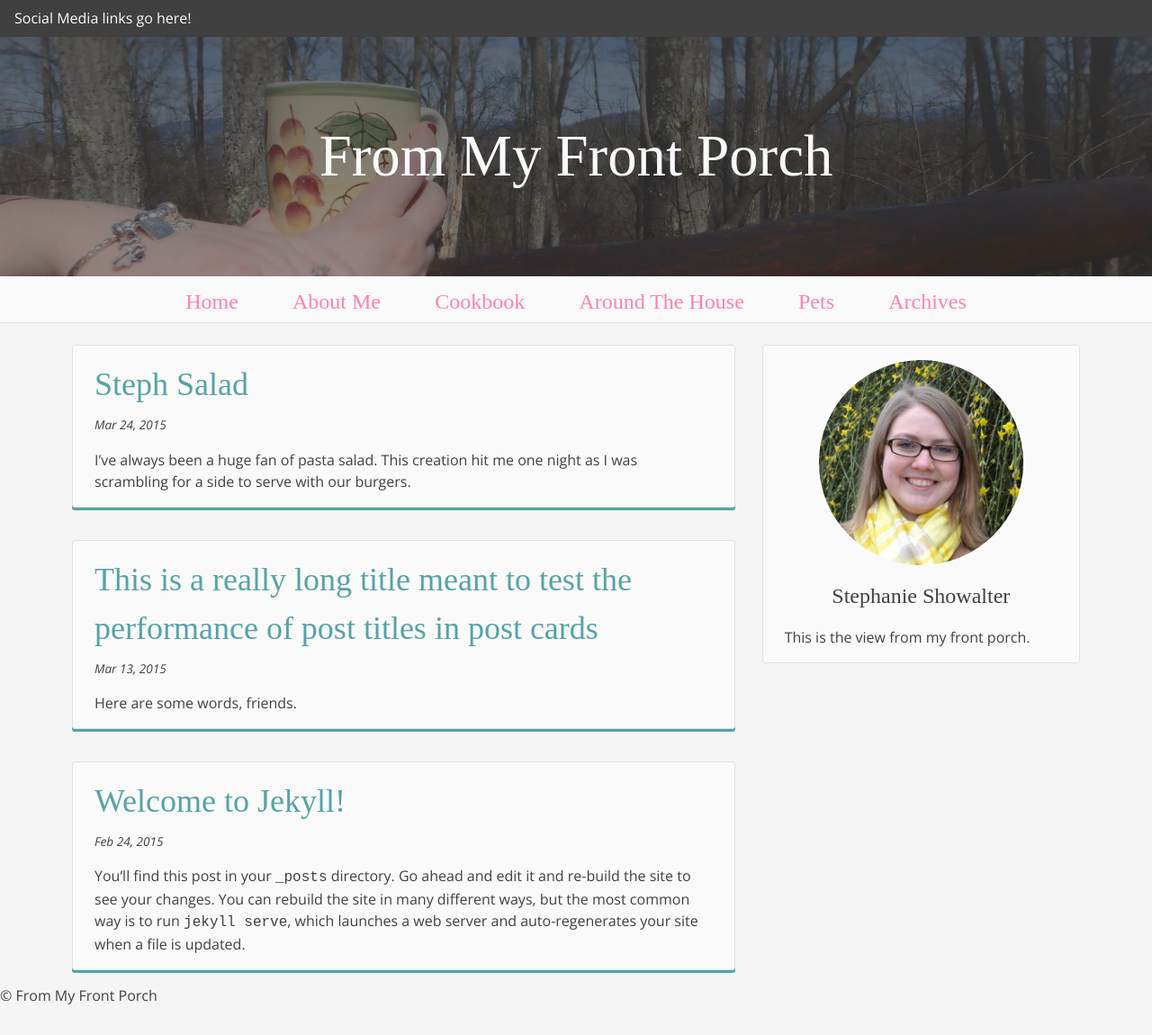
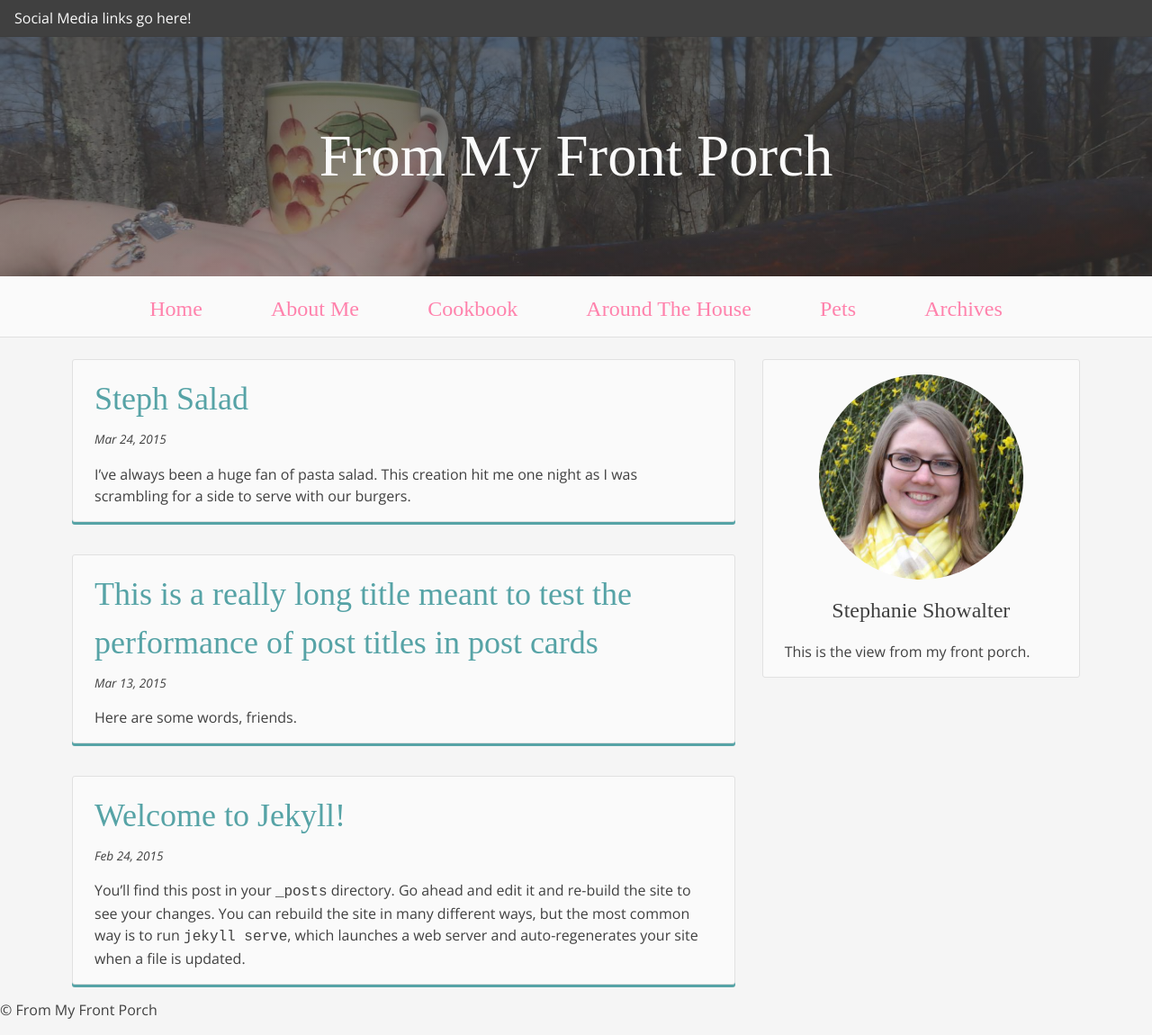
Before and after one commit to orangedaisy/frommyfrontporch, a Jekyll site: the page built from index.html, in a window 1280 px wide. Shown: the whole page at 90% size. Built offline with Jekyll 4.4.1, drawn with Linux system fonts in a browser that asks for light colours; some web fonts are replaced; Markdown is read by kramdown in place of the engine named in the settings; the list of posts is cut into pages by our own code.

Commit message:
Increase spacing in site-nav

```diff
--- a/_sass/objects/_o-site-nav.scss
+++ b/_sass/objects/_o-site-nav.scss
@@ -12,14 +12,14 @@
 
   ul {
     list-style-type: none;
-    margin: 0 0;
-    padding: 1rem 0 .6rem;
+    margin: 0;
+    padding: 1.5rem 0 1.1rem;
     text-align: center;
   }
 
   li {
     display: inline-block;
-    margin: 0 1.5rem;
+    margin: 0 2rem;
   }
 }
 
```
